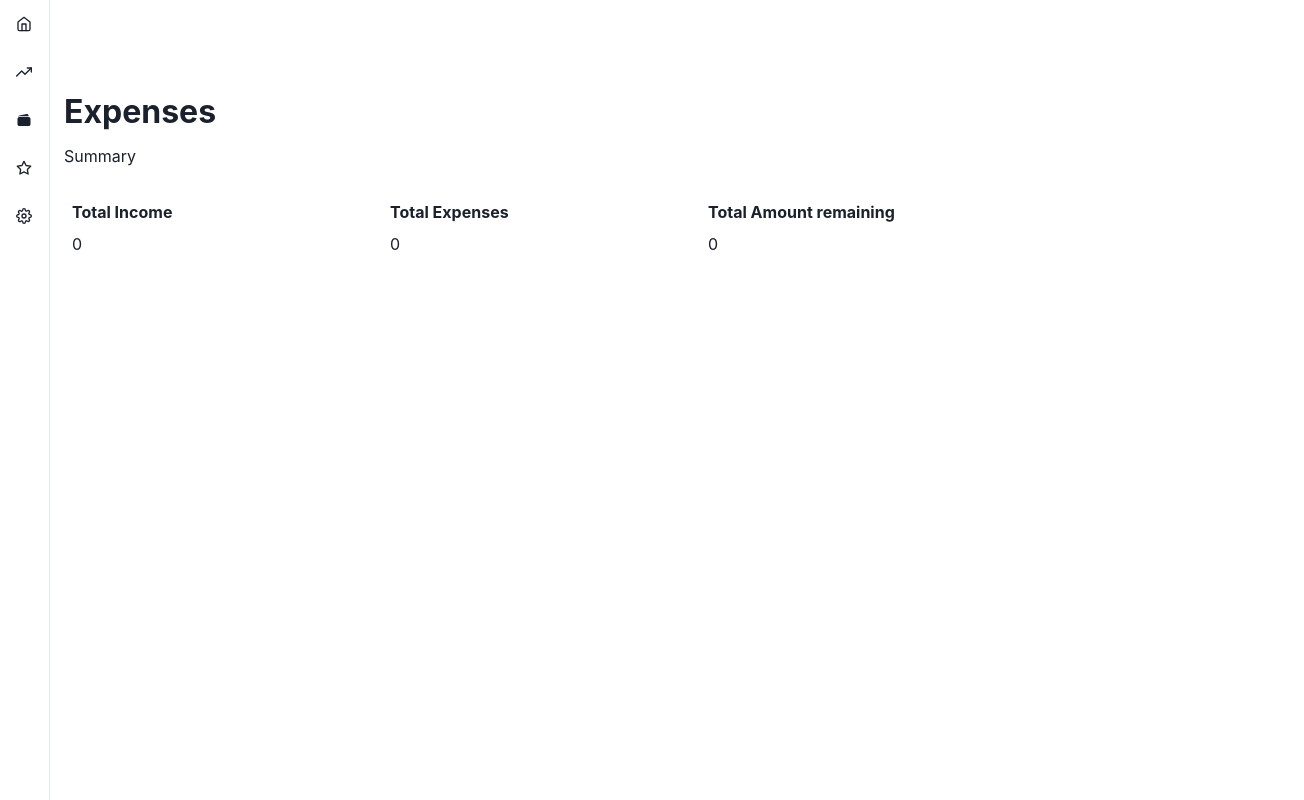
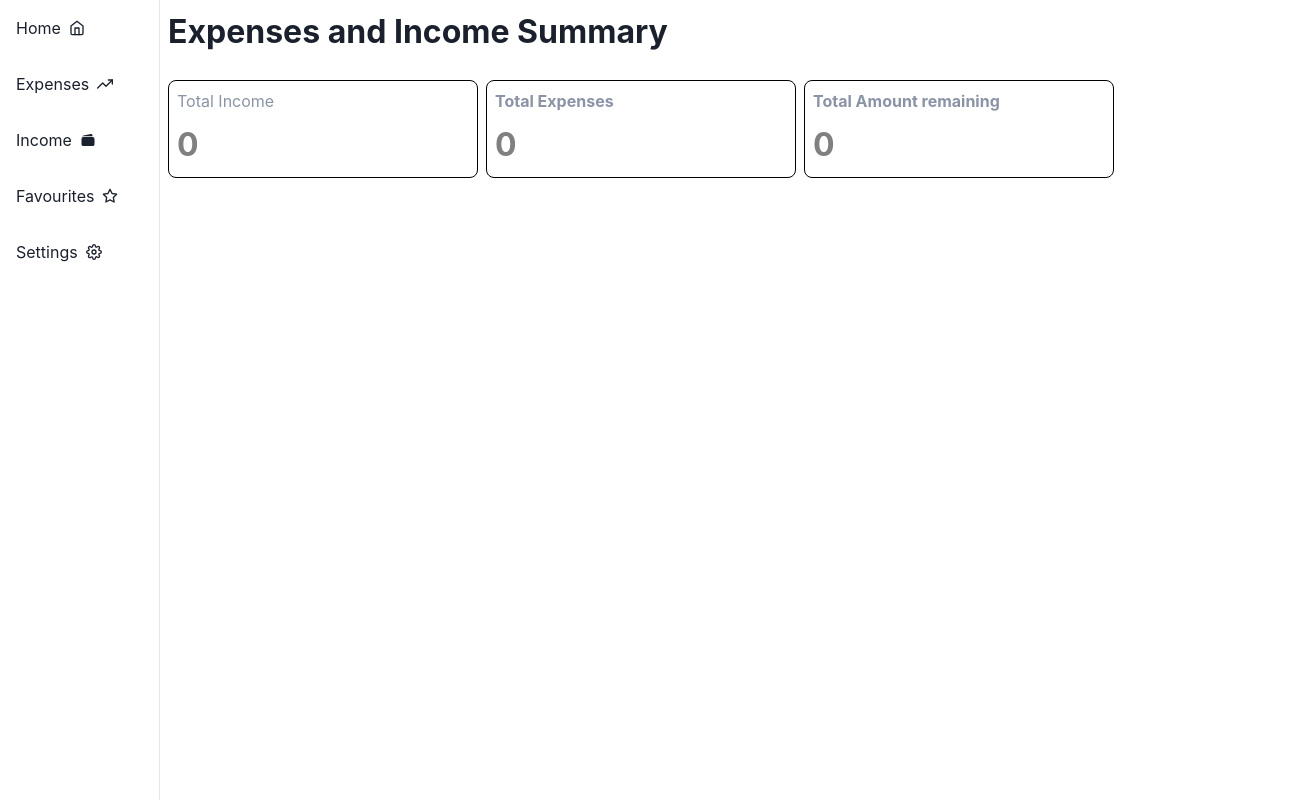
Before and after one commit to loveheenavasu/expense-calculator, a Next.js app: page / in a window 1280 px wide. Shown: the whole page, 1304 px wide, since content can reach past the window. Built offline with nearby package versions, Linux system fonts and the light colour scheme.

Commit message:
fix:width for sidebar.

```diff
--- a/src/components/sidebar/index.tsx
+++ b/src/components/sidebar/index.tsx
@@ -15,6 +15,7 @@ import {
   BoxProps,
   FlexProps,
   Stack,
+  HStack,
 } from '@chakra-ui/react'
 import {
   FiHome,
@@ -28,6 +29,7 @@ import {IoIosWallet} from 'react-icons/io';
 import { IconType } from 'react-icons'
 import { ReactText } from 'react'
 import Link from 'next/link'
+import { useRouter } from 'next/router';
 
 interface LinkItemProps {
   name: string
@@ -36,16 +38,17 @@ interface LinkItemProps {
 }
 const LinkItems: Array<LinkItemProps> = [
   { name: 'Home', icon: FiHome,href:'/'},
-  { name: 'Trending', icon: FiTrendingUp,href:'/expenses'},
-  { name: 'Explore', icon: IoIosWallet,href:'/income' },
+  { name: 'Expenses', icon: FiTrendingUp,href:'/expenses'},
+  { name: 'Income', icon: IoIosWallet,href:'/income' },
   { name: 'Favourites', icon: FiStar },
   { name: 'Settings', icon: FiSettings },
 ]
 
 export default function SimpleSidebar() {
   const { isOpen, onOpen, onClose } = useDisclosure()
+
   return (
-    <Box minH="10vh">
+    <Box width={'30vw'}>
       <SidebarContent onClose={() => onClose} display={{ base: 'none', md: 'block' }} />
       <Drawer
         isOpen={isOpen}
@@ -53,8 +56,9 @@ export default function SimpleSidebar() {
         onClose={onClose}
         returnFocusOnClose={false}
         onOverlayClick={onClose}
-        size='xs'>
-        <DrawerContent>
+        size='xs'
+        >
+        <DrawerContent maxWidth={'30vw !important'}>
           <SidebarContent onClose={onClose} />
         </DrawerContent>
       </Drawer>
@@ -73,16 +77,16 @@ const SidebarContent = ({ onClose, ...rest }: SidebarProps) => {
       bg={useColorModeValue('white', 'gray.900')}
       borderRight="1px"
       borderRightColor={useColorModeValue('gray.200', 'gray.700')}
-      w={{ base: '30', md: 30,lg:50 }}
+      w={{ base: '30vw', md:40,lg:40}}
       pos="fixed"
       h="full"
       {...rest}>
-      <Flex  alignItems="center" mx="8" justifyContent="space-between">
-        <Text fontSize="xl" fontFamily="monospace" fontWeight="bold" >
-        {/* Expense Tracker */}
-        </Text>
+      <HStack  alignItems="center" mx="8" justifyContent="space-between" dir='row'>
+        {/* <Text fontSize="md" fontFamily="monospace" fontWeight="bold" >
+        Expenses
+        </Text> */}
         <CloseButton display={{ base: 'flex', md: 'none' }} onClick={onClose} />
-      </Flex>
+      </HStack>
       {LinkItems.map((link:any) => (
         <NavItem key={link.name} icon={link.icon} href={link?.href}>
           {link.name}
@@ -113,6 +117,11 @@ const NavItem = ({ icon, children,href }: NavItemProps) => {
           color: 'white',
         }}>
         {icon && (
+          <>
+          <HStack>
+          <Text gap={'.5rem'}>
+            {children}
+            </Text>
           <Icon
             mr="4"
             fontSize="16"
@@ -121,6 +130,8 @@ const NavItem = ({ icon, children,href }: NavItemProps) => {
             }}
             as={icon}
           />
+          </HStack>
+          </>
         )}
     </Stack>
   )
@@ -129,7 +140,21 @@ const NavItem = ({ icon, children,href }: NavItemProps) => {
 interface MobileProps extends FlexProps {
   onOpen: () => void
 }
+function getRouteText(pathname:string) {
+  switch (pathname) {
+    case '/':
+      return 'Expenses';
+    case '/expenses':
+      return 'Expenses';
+    case '/income':
+      return 'Income';
+    default:
+      return 'Expense Tracker';
+  }
+}
 const MobileNav = ({ onOpen, ...rest }: MobileProps) => {
+  const route=useRouter();
+  const routeText = getRouteText(route.pathname);
   return (
     <Flex
       ml={{ base: 0, md: 60 }}
@@ -149,7 +174,7 @@ const MobileNav = ({ onOpen, ...rest }: MobileProps) => {
       />
 
       <Text fontSize="2xl" ml="8" fontFamily="monospace" fontWeight="bold">
-       Expense Tracker
+       {routeText}
       </Text>
     </Flex>
   )
--- a/src/pages/index.tsx
+++ b/src/pages/index.tsx
@@ -1,5 +1,4 @@
 import Head from 'next/head'
-import { Inter } from 'next/font/google'
 import styles from '@/styles/Home.module.css'
 import { Stack ,Text,HStack} from '@chakra-ui/react'
 import { useAppSelector } from '@/hooks/dispatchSelectHook'
@@ -7,7 +6,6 @@ import { RootState } from '@/services/redux-store/store'
 import SimpleSidebar from '@/components/sidebar'
 import Navbar from '@/components/navbar'
 
-const inter = Inter({ subsets: ['latin'] })
 
 export default function Home() {
   const incomeData = useAppSelector((state: RootState) =>state.expenses.income
@@ -33,47 +31,49 @@ const totalExpenses = expenseData.reduce(
       <main>
       <Stack
         h={"100vh"}
-        w={{ sm: "100vw", base: "100vw", md: "90vw", lg: "90vw" }}
+        w={'100vw'}
       >
         <SimpleSidebar />
         <Stack
           w={{ sm: "100vw", base: "100vw", md: "90vw", lg: "90vw" }}
-          ml={{ sm: "none", base: "none", md: "3rem", lg: "3rem" }}
+          ml={{ sm: "none", base: "none", md: "9.5rem", lg: "9.5rem" }}
         >
-          <Navbar title="Expenses" />
-          <Text ml={"1rem"}>Summary</Text>
+          <Navbar title="Expenses and Income Summary " />
           <Stack
-            // ml={"1rem"}
             direction={{ base: "column", sm: "column", md: "row", lg: "row" }}
+            wrap={'wrap'}
           >
-            {/* <h1>Expense Tracker</h1> */}
         <Stack m={"1rem"} direction={{ base: "column", sm: "column", md: "row", lg: "row" }}>
         <Stack
+              border={"1px solid black"}
+              borderRadius={"8px"}
               minWidth={"310px"}
               padding={"8px"}
             >
-              <Text fontSize={"1rem"} fontWeight={"700"}>
-                Total Income
-              </Text>
-              <Text>{totalIncome}</Text>
+              <Text color={'#8A94A6'}>Total Income</Text>
+              <Text fontWeight={'bold'} color={'gray'} fontSize='2rem'>{totalIncome}</Text>
             </Stack>
             <Stack
               minWidth={"310px"}
               padding={"8px"}
+              border={"1px solid black"}
+              borderRadius={"8px"}
             >
-              <Text fontSize={"1rem"} fontWeight={"700"}>
+              <Text fontSize={"1rem"} fontWeight={"700"} color={'#8A94A6'}>
                 Total Expenses
               </Text>
-              <Text>{totalExpenses}</Text>
+              <Text fontWeight={'bold'} color={'gray'} fontSize='2rem'>{totalExpenses}</Text>
             </Stack>
             <Stack
               minWidth={"310px"}
               padding={"8px"}
+              border={"1px solid black"}
+              borderRadius={"8px"}
             >
-              <Text fontSize={"1rem"} fontWeight={"700"}>
+              <Text fontSize={"1rem"} fontWeight={"700"} color={'#8A94A6'}>
                 Total Amount remaining
               </Text>
-              <Text>{totalIncome-totalExpenses}</Text>
+              <Text fontWeight={'bold'} color={'gray'} fontSize='2rem'>{totalIncome-totalExpenses}</Text>
             </Stack>
         </Stack>
 
```
Also changed, not shown: src/pages/expenses.tsx (+9 -10 lines), src/pages/income.tsx (+15 -12 lines).
